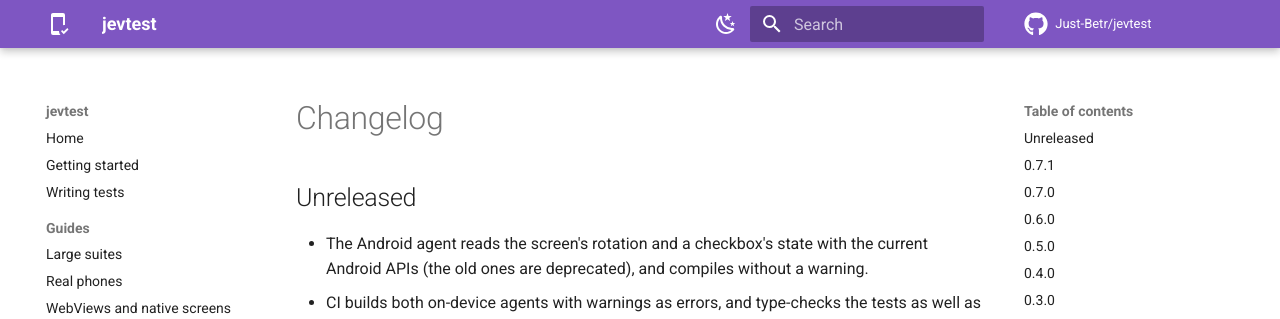
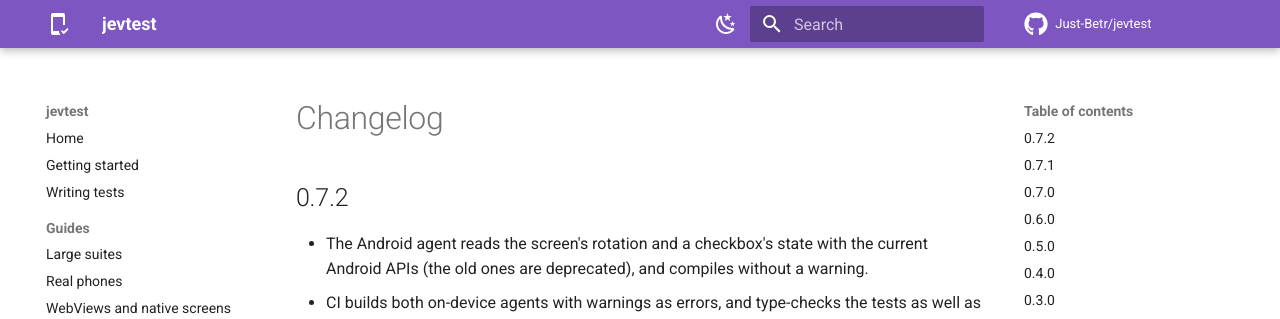
Before and after one commit to Just-Betr/jevtest, an MkDocs documentation site: the page built from docs/changelog.md, in a window 1280 px wide and 900 px high. Shown: the top 319 px of the window. Built offline with MkDocs 1.6.1 and Material for MkDocs 9.7.7, drawn with Linux system fonts in a browser that asks for light colours; comment, search, counter and statistics services are not loaded.

Commit message:
0.7.2: current Android APIs in the agent; stricter CI
Co-Authored-By: Claude Opus 5.5 <noreply@anthropic.com>

````diff
--- a/CHANGELOG.md
+++ b/CHANGELOG.md
@@ -1,6 +1,6 @@
 # Changelog
 
-## Unreleased
+## 0.7.2
 
 - The Android agent reads the screen's rotation and a checkbox's state with the current Android APIs (the old ones
   are deprecated), and compiles without a warning.
--- a/docs/getting-started.md
+++ b/docs/getting-started.md
@@ -82,7 +82,7 @@ jevtest run tests.yaml --lock record --out results
 Both flags are required, so every run says how it treats the lockfile and where its results go.
 
 ```console
-jevtest 0.7.1 · android · emulator-5554 · dev.jevtest.jevtest_demo · typesafe/jev-1.13 · lockfile: record
+jevtest 0.7.2 · android · emulator-5554 · dev.jevtest.jevtest_demo · typesafe/jev-1.13 · lockfile: record
 
 ▶ App opens on the sign-in screen
   ✓ expect: The sign in screen is showing — Jev 0.98
--- a/jevtest/__init__.py
+++ b/jevtest/__init__.py
@@ -1,3 +1,3 @@
 """jevtest: plain-English end-to-end tests for Android and iOS apps, driven by TypeSafe's Jev."""
 
-__version__ = "0.7.1"
+__version__ = "0.7.2"
````
Also changed, not shown: README.md (+1 -1 lines), docs/index.md (+1 -1 lines).
